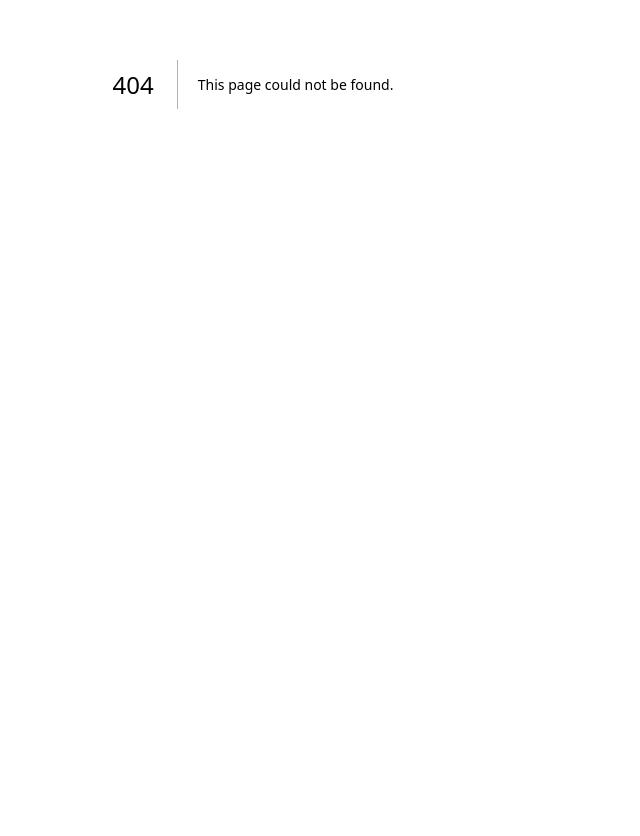
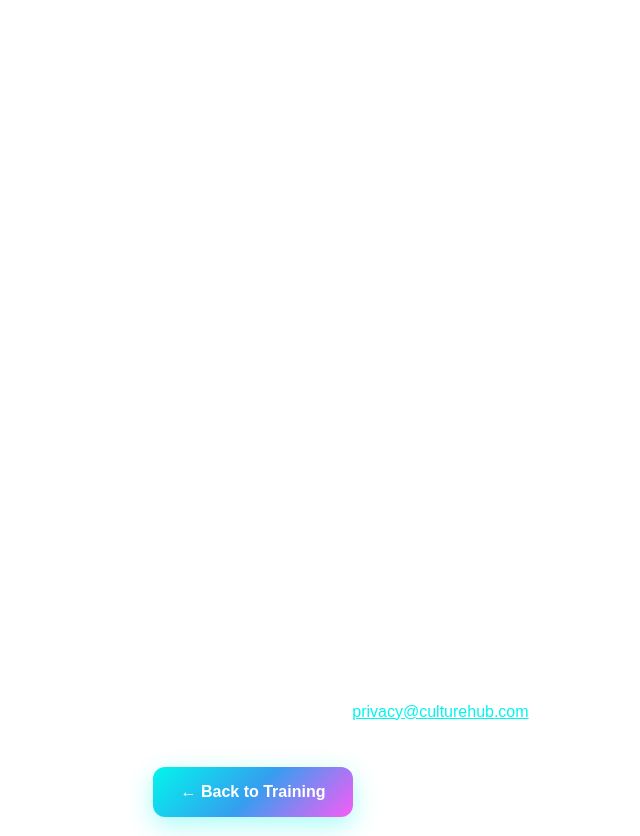
Before and after one commit to Culture-Hub-Com/culturehub-training-platform, a Next.js app: page /privacy in a window 1280 px wide. Before the commit this address had no page. Shown: the part 316-1152 px from the top of the page, without its empty margins (387-1027 px from the left). Before the commit the page ends 800 px from the top, so only its background shows below. Built offline with nearby package versions, Linux system fonts and the light colour scheme.

Commit message:
Create privacy.js

```diff
--- /dev/null
+++ b/pages/privacy.js
@@ -0,0 +1,111 @@
+// pages/privacy.js
+import Link from "next/link";
+
+export default function Privacy() {
+  return (
+    <div
+      style={{
+        padding: "40px",
+        maxWidth: "880px",
+        margin: "0 auto",
+        color: "white",
+        fontFamily: "Poppins, sans-serif",
+        lineHeight: 1.7,
+      }}
+    >
+      {/* Header */}
+      <div style={{ textAlign: "center", marginBottom: "30px" }}>
+        <img
+          src="/logo.png"
+          alt="CultureHub"
+          style={{
+            maxWidth: "260px",
+            height: "auto",
+            filter: "drop-shadow(0 0 20px rgba(248, 91, 246, 0.25))",
+          }}
+        />
+      </div>
+
+      <h1 style={{ marginBottom: "16px" }}>Privacy Notice</h1>
+      <p style={{ marginBottom: "20px" }}>
+        We take your privacy seriously. This page explains how we collect and
+        use your data during training simulations.
+      </p>
+
+      <h2 style={{ marginTop: "28px", marginBottom: "10px" }}>What we collect</h2>
+      <p style={{ marginBottom: "18px" }}>
+        Your name, company, email address, access code, selected DISC persona,
+        attempt number, and the training conversation transcript.
+      </p>
+
+      <h2 style={{ marginTop: "28px", marginBottom: "10px" }}>Why we collect it</h2>
+      <p style={{ marginBottom: "18px" }}>
+        To personalise your simulation, generate a tailored feedback report, and
+        measure learning impact across attempts.
+      </p>
+
+      <h2 style={{ marginTop: "28px", marginBottom: "10px" }}>How we use it</h2>
+      <ul style={{ margin: "0 0 18px 20px" }}>
+        <li>Run the live AI voice simulation</li>
+        <li>Create your personalised feedback (scores + narrative)</li>
+        <li>Email you a PDF report</li>
+        <li>Analyse anonymised results to improve our programmes</li>
+      </ul>
+
+      <h2 style={{ marginTop: "28px", marginBottom: "10px" }}>Who sees it</h2>
+      <p style={{ marginBottom: "18px" }}>
+        Only CultureHub and our trusted processors needed to deliver your
+        report: Airtable, Make.com, OpenAI (for analysis), and Google Docs/Drive
+        (for report generation & delivery). We do not sell your data.
+      </p>
+
+      <h2 style={{ marginTop: "28px", marginBottom: "10px" }}>How long we keep it</h2>
+      <p style={{ marginBottom: "18px" }}>
+        Up to 12 months, unless you request deletion sooner.
+      </p>
+
+      <h2 style={{ marginTop: "28px", marginBottom: "10px" }}>Your rights</h2>
+      <p style={{ marginBottom: "18px" }}>
+        You can request a copy of your data or ask us to delete it at any time.
+        Email{" "}
+        <a href="mailto:privacy@culturehub.com" style={{ color: "#02f5ec" }}>
+          privacy@culturehub.com
+        </a>.
+      </p>
+
+      {/* Back button */}
+      <div style={{ marginTop: "42px", textAlign: "center" }}>
+        <Link href="/feedback">
+          <button
+            style={{
+              padding: "16px 28px",
+              border: "none",
+              borderRadius: "12px",
+              background:
+                "linear-gradient(135deg, #02f5ec, #349fef, #f95bf6)",
+              color: "white",
+              fontSize: "1rem",
+              fontWeight: 600,
+              cursor: "pointer",
+              boxShadow: "0 8px 26px rgba(2,245,236,0.35)",
+              transition: "transform .2s ease, box-shadow .2s ease",
+            }}
+            onMouseOver={(e) => {
+              e.currentTarget.style.transform = "translateY(-2px)";
+              e.currentTarget.style.boxShadow =
+                "0 12px 36px rgba(2,245,236,0.5)";
+            }}
+            onMouseOut={(e) => {
+              e.currentTarget.style.transform = "translateY(0)";
+              e.currentTarget.style.boxShadow =
+                "0 8px 26px rgba(2,245,236,0.35)";
+            }}
+            aria-label="Back to Training"
+          >
+            ← Back to Training
+          </button>
+        </Link>
+      </div>
+    </div>
+  );
+}
```
